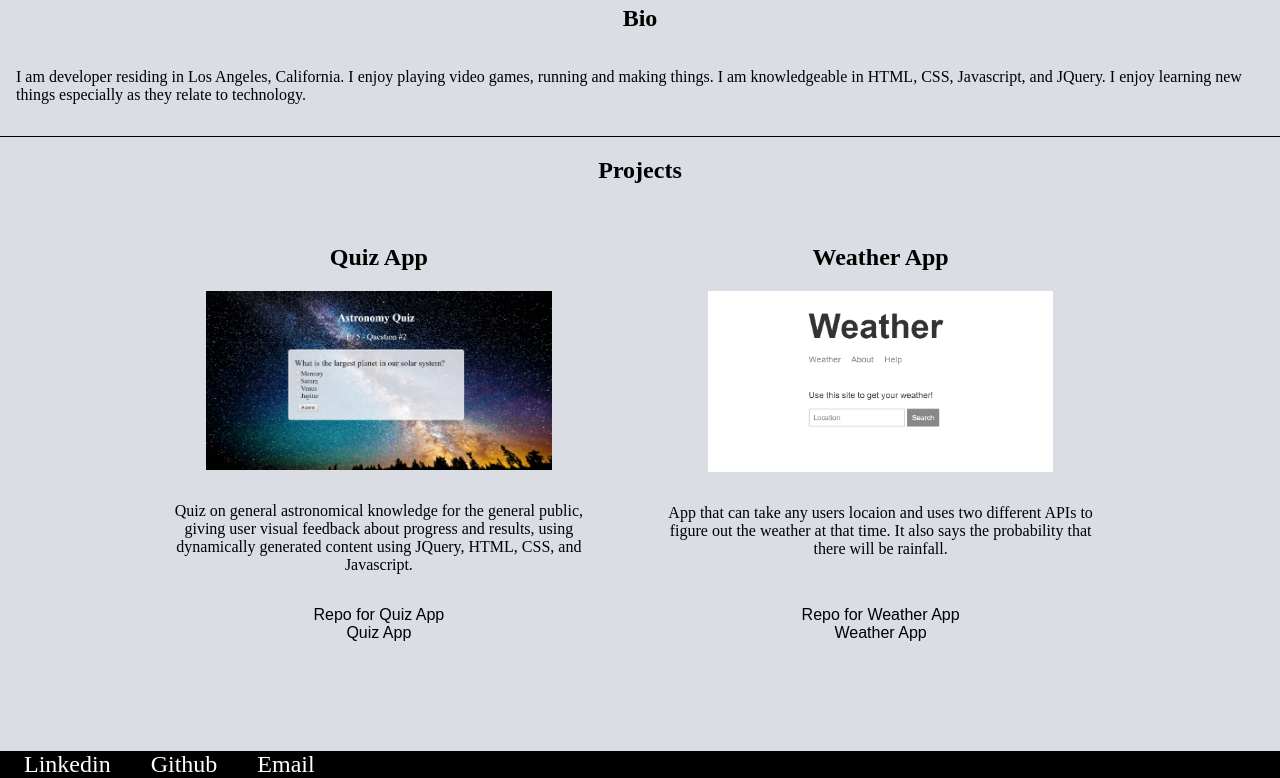
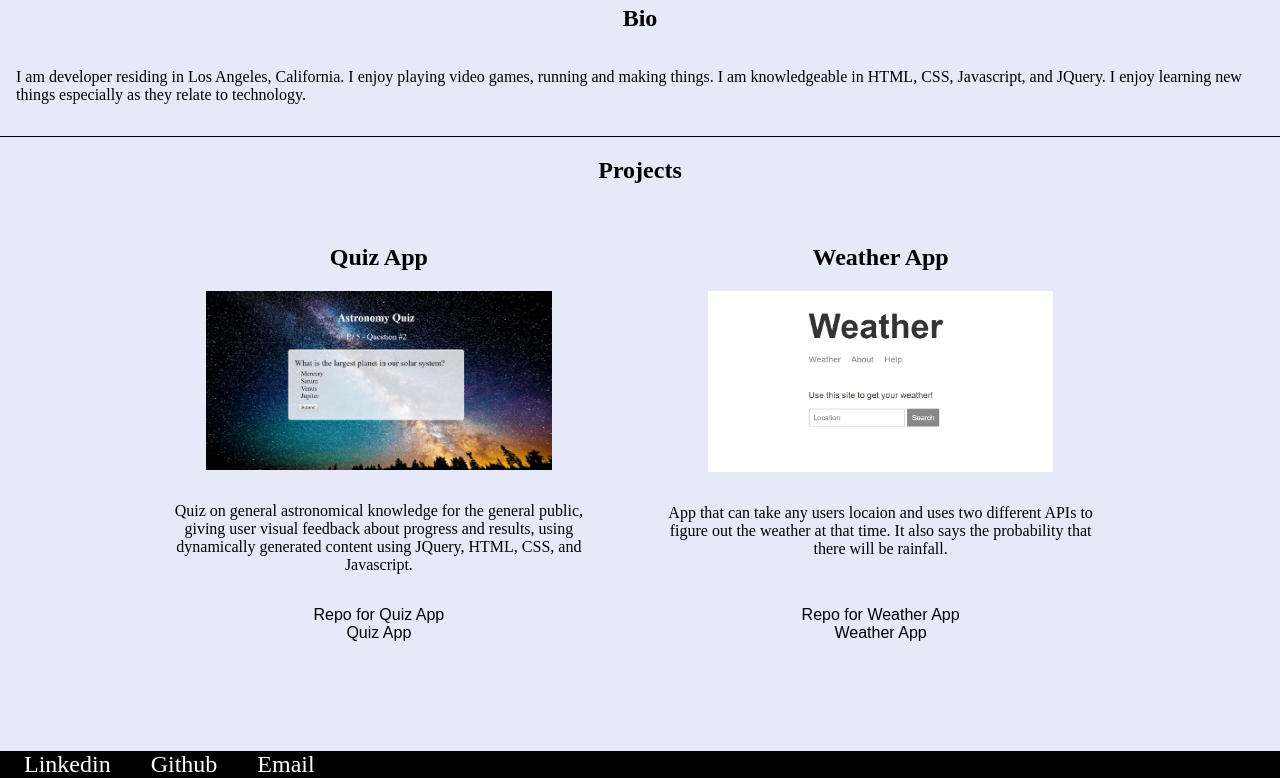
Before and after one commit to michael-tq/portfolio, a plain HTML site: page index.html in a window 1280 px wide. Shown: the part 42-820 px from the top of the page. Drawn offline with Linux system fonts and the light colour scheme; a web font is replaced by a local one.

Commit message:
corrections

```diff
--- a/index.css
+++ b/index.css
@@ -43,7 +43,7 @@ a:visited {
 }
 
 body {
-    background-color: rgb(218, 221, 227);
+    background-color: rgb(230, 233, 247);
 }
 
 h1 {
```
